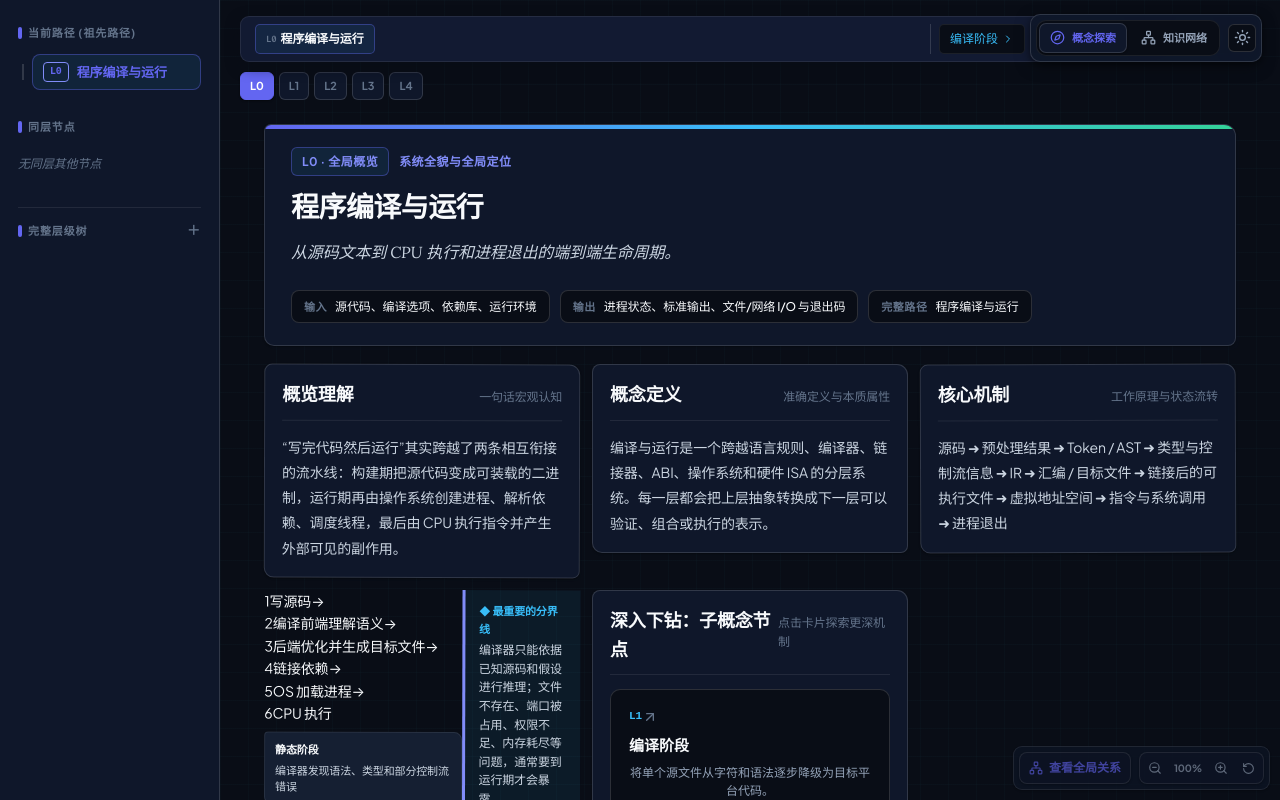
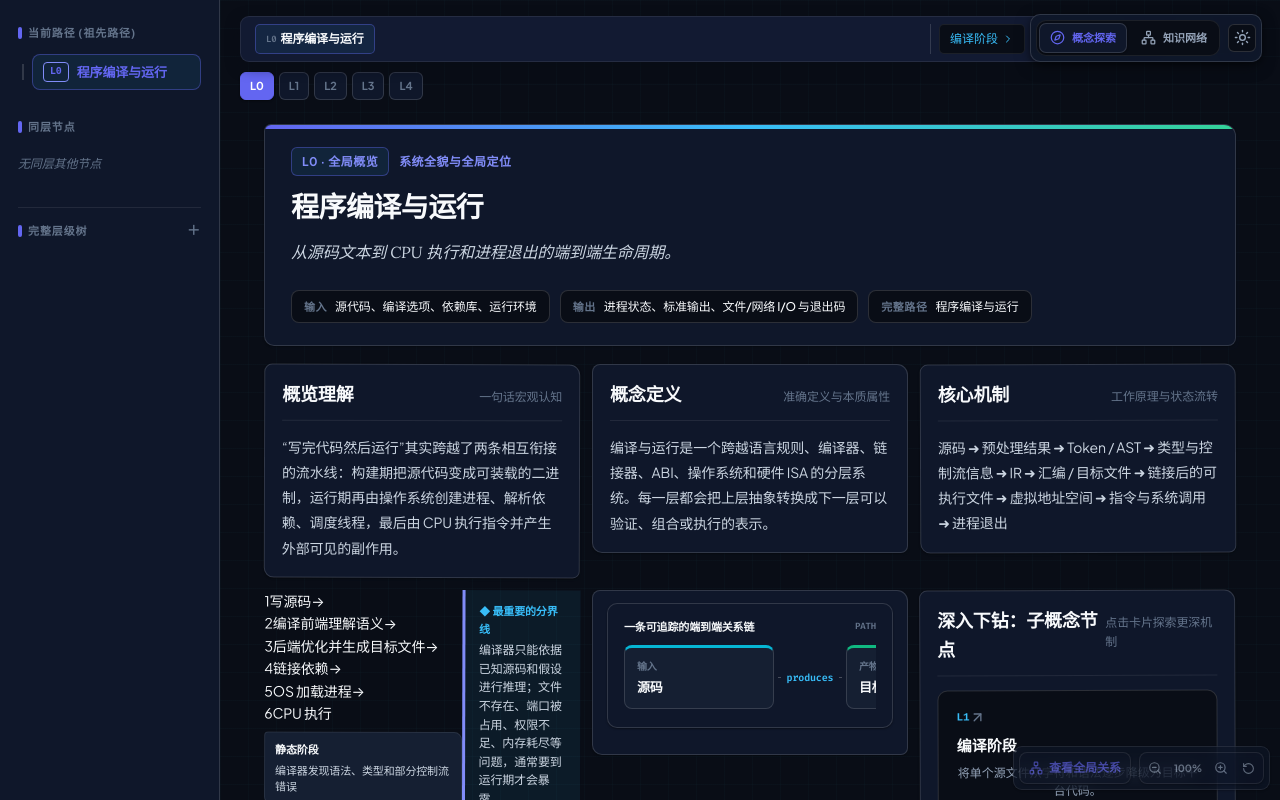
Before and after one commit to wurenrumian/concept-atlas, a React (Vite) app: page / in a window 1280 px wide. Built offline with nearby package versions, Linux system fonts and the light colour scheme.

Commit message:
feat: add relation path and fix compile widgets

```diff
--- a/content/compile-runtime.mdx
+++ b/content/compile-runtime.mdx
@@ -20,6 +20,12 @@
         </Stack>
         <Insight title="最重要的分界线" tone="info">编译器只能依据已知源码和假设进行推理；文件不存在、端口被占用、权限不足、内存耗尽等问题，通常要到运行期才会暴露。</Insight>
       </Split>
+      <RelationPath title="一条可追踪的端到端关系链" steps={[
+        { node: '源码', level: '输入', tone: 'info' },
+        { node: '目标文件', relation: 'produces', level: '产物', tone: 'success' },
+        { node: '可执行文件', relation: 'precedes', level: '装载', tone: 'warning' },
+        { node: '进程状态', relation: 'uses', level: '运行', tone: 'danger' }
+      ]} />
       <Prerequisite>基本数据结构、函数调用和内存模型</Prerequisite>
       <Prerequisite>操作系统进程、虚拟内存与系统调用</Prerequisite>
       <Prerequisite>计算机组成、ISA 与汇编基础</Prerequisite>
--- a/src/components/MDXComponents.jsx
+++ b/src/components/MDXComponents.jsx
@@ -337,6 +337,29 @@ export function RelationMap({ title = '关系速览', items = [], children, widt
 }
 RelationMap.displayName = 'RelationMap';
 
+export function RelationPath({ title = '关系链', steps = [], children }) {
+  return (
+    <div className="semantic-relation-path">
+      {title && <div className="semantic-widget-head"><span>{title}</span><code>PATH</code></div>}
+      {steps.length > 0 ? (
+        <div className="relation-path-steps">
+          {steps.map((step, index) => (
+            <React.Fragment key={index}>
+              <div className={`relation-path-node tone-${step.tone || 'info'}`}>
+                <span className="relation-path-kicker">{step.level || `0${index + 1}`}</span>
+                <strong>{step.node || step.title}</strong>
+                {step.note && <small>{step.note}</small>}
+              </div>
+              {index < steps.length - 1 && <div className="relation-path-edge"><span>{steps[index + 1].relation || '→'}</span></div>}
+            </React.Fragment>
+          ))}
+        </div>
+      ) : children}
+    </div>
+  );
+}
+RelationPath.displayName = 'RelationPath';
+
 export function Insight({ title = '关键判断', tone = 'info', children, width = 'auto', height = 'auto', x = 0, y = 0, position = 'flow' }) {
   return (
     <aside className={`semantic-insight insight-${tone} ${widgetClass(position)}`} style={widgetStyle({ width, height, x, y, position })}>
--- a/src/styles/concept-explain.css
+++ b/src/styles/concept-explain.css
@@ -1987,6 +1987,28 @@ button.flow-box {
   box-shadow: var(--shadow-sm);
 }
 
+.semantic-relation-path {
+  width: 100%;
+  margin: 0 0 14px;
+  padding: 14px 16px;
+  border: 1px solid var(--border-medium);
+  border-radius: 10px;
+  background: var(--bg-surface);
+  box-shadow: var(--shadow-sm);
+}
+.relation-path-steps { display: flex; align-items: stretch; overflow-x: auto; padding: 2px 0 4px; }
+.relation-path-node { flex: 1 0 150px; min-width: 150px; padding: 10px 12px; border: 1px solid var(--border-medium); border-top: 3px solid var(--accent-cyan); border-radius: 8px; background: var(--bg-card); }
+.relation-path-node.tone-success { border-top-color: var(--accent-emerald); }
+.relation-path-node.tone-warning { border-top-color: var(--accent-amber); }
+.relation-path-node.tone-danger { border-top-color: var(--accent-rose); }
+.relation-path-kicker, .relation-path-node strong, .relation-path-node small { display: block; }
+.relation-path-kicker { color: var(--text-dim); font: 700 10px 'Fira Code', monospace; margin-bottom: 4px; }
+.relation-path-node strong { color: var(--text-primary); font-size: 13px; }
+.relation-path-node small { margin-top: 4px; color: var(--text-muted); font-size: 11px; }
+.relation-path-edge { flex: 0 0 72px; display: grid; place-items: center; position: relative; color: var(--text-accent); font: 700 10px 'Fira Code', monospace; }
+.relation-path-edge::before { content: ''; position: absolute; left: 4px; right: 4px; top: 50%; border-top: 1px dashed var(--border-strong); }
+.relation-path-edge span { z-index: 1; padding: 2px 4px; background: var(--bg-surface); }
+
 .draft-board .semantic-mermaid,
 .draft-board .semantic-relation-map {
   width: fit-content;
```
Also changed, not shown: src/model/normalize-content.js, 1 other file (tests, documents, lock files or other folders).
